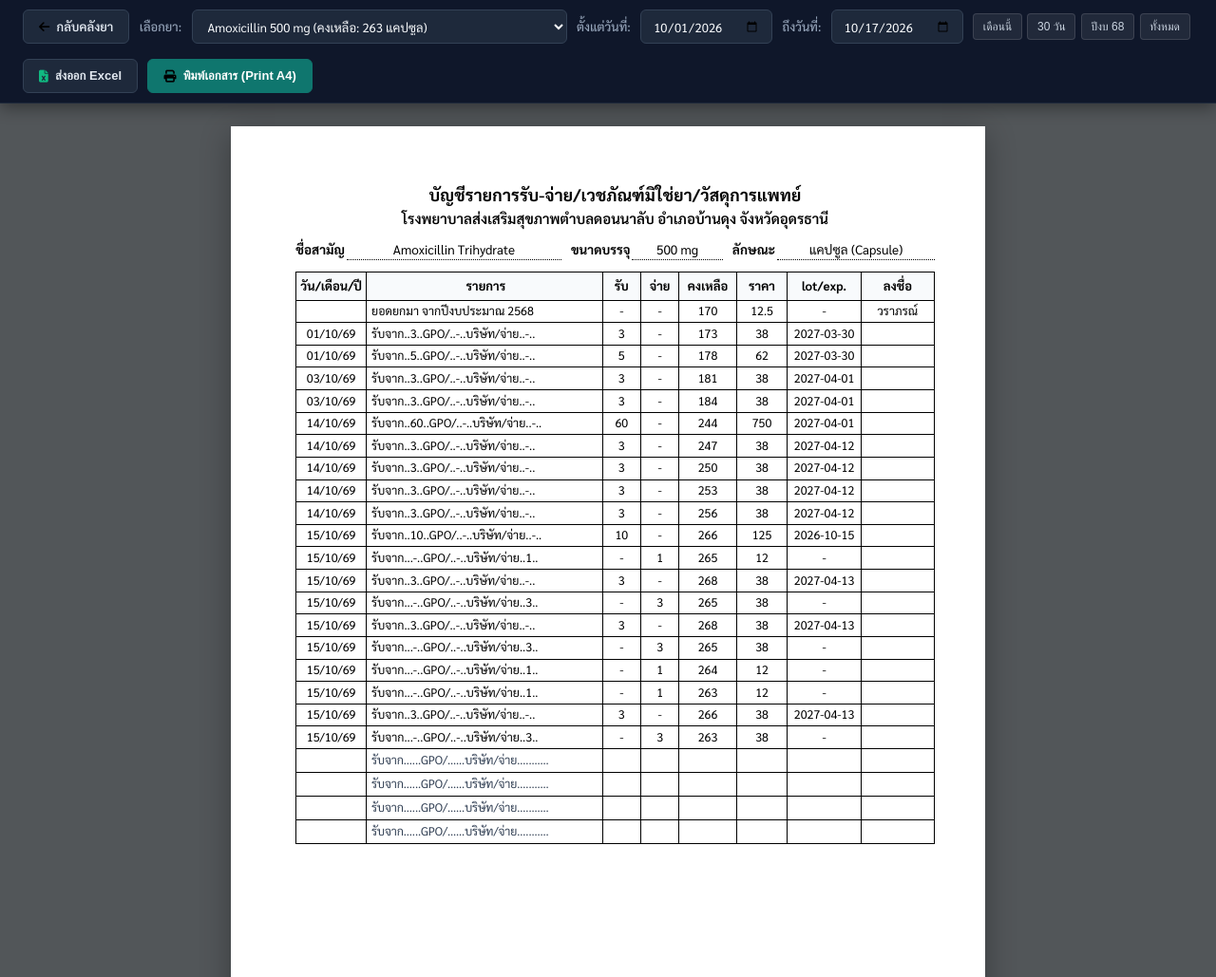
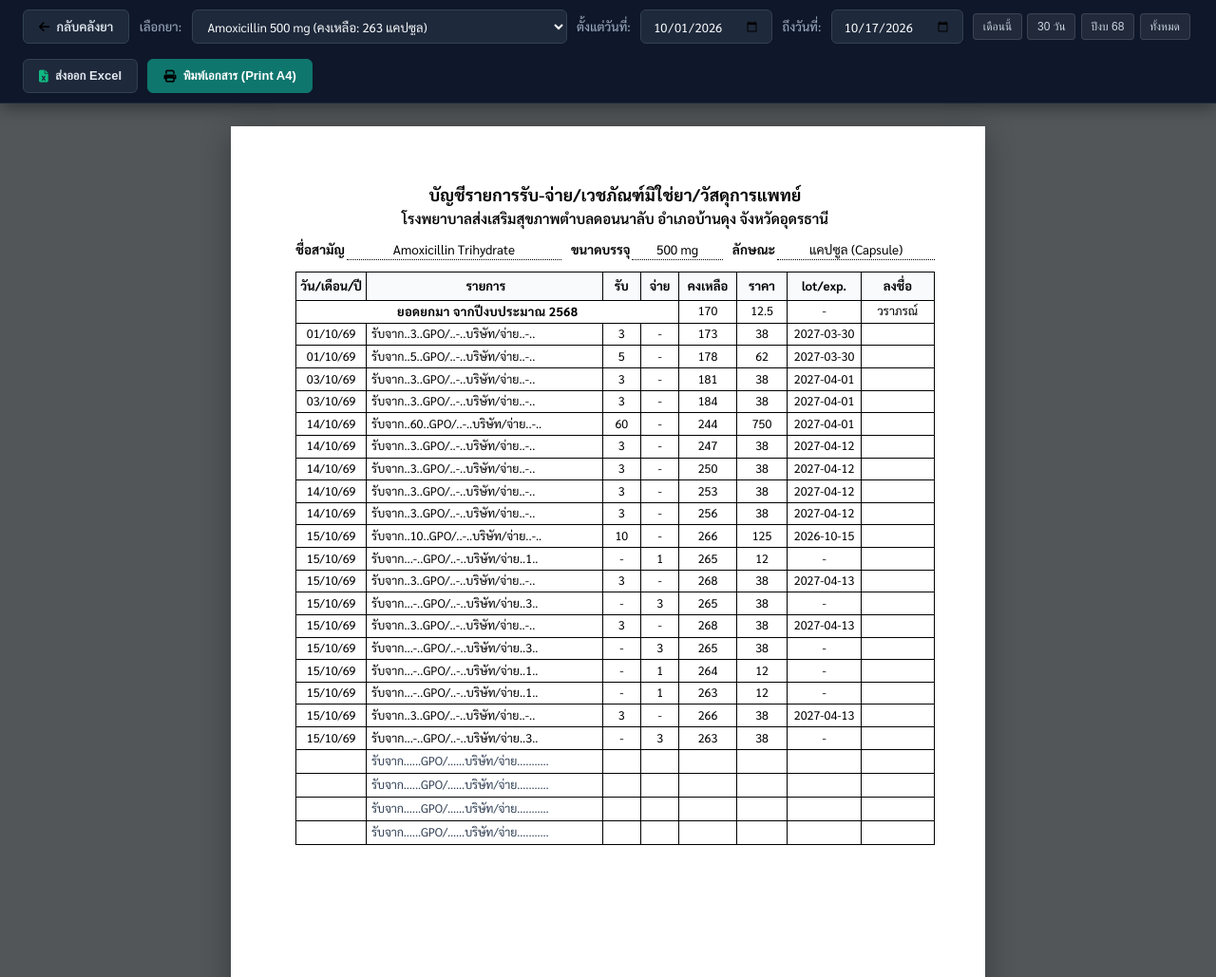
Before and after one commit to MRAtommic/pharmacy_system, a Flask app: page /stock-card in a window 1280 px wide. Shown: the top 1029 px of the page at 95% size. Run offline with Flask 3, Linux system fonts and the light colour scheme; a user stored in the database is signed in; data comes from the database, SQL or seed files in the repository.

Commit message:
fix: merge columns 1-4 for opening balance row to remove divider lines like original ledger binder

```diff
--- a/app.py
+++ b/app.py
@@ -274,17 +274,17 @@ def export_stock_card_excel():
         cell.fill = fill_header
 
     r_idx = 6
-    ws.cell(row=r_idx, column=1, value="").alignment = align_center
-    ws.cell(row=r_idx, column=2, value="ยอดยกมา จากปีงบประมาณ 2568").alignment = align_left
-    ws.cell(row=r_idx, column=3, value="-").alignment = align_center
-    ws.cell(row=r_idx, column=4, value="-").alignment = align_center
+    ws.merge_cells(start_row=r_idx, start_column=1, end_row=r_idx, end_column=4)
+    ws.cell(row=r_idx, column=1, value="ยอดยกมา จากปีงบประมาณ 2568").alignment = align_center
+    ws.cell(row=r_idx, column=1).font = font_bold
     ws.cell(row=r_idx, column=5, value=data["opening_balance"]).alignment = align_center
     ws.cell(row=r_idx, column=6, value=round(drug.get("cost") or drug.get("price") or 0)).alignment = align_right
     ws.cell(row=r_idx, column=7, value="-").alignment = align_center
     ws.cell(row=r_idx, column=8, value=opening_sign).alignment = align_center
     for c in range(1, 9):
         ws.cell(row=r_idx, column=c).border = border_thin
-        ws.cell(row=r_idx, column=c).font = font_regular
+        if c > 4:
+            ws.cell(row=r_idx, column=c).font = font_regular
 
     for tx in transactions:
         r_idx += 1
--- a/templates/stock_card.html
+++ b/templates/stock_card.html
@@ -334,6 +334,13 @@
             font-weight: 400;
         }
 
+        .row-opening-balance .col-opening-merged {
+            text-align: center;
+            font-weight: 700;
+            font-size: 13px;
+            letter-spacing: 0.3px;
+        }
+
         .row-empty {
             height: 25px;
         }
@@ -484,12 +491,9 @@
             <tbody id="ledgerTableBody">
                 <!-- Row 1: Opening Balance (ยอดยกมา) -->
                 <tr class="row-opening-balance">
-                    <td class="col-date" id="cellOpeningDate">&nbsp;</td>
-                    <td class="col-particulars">
+                    <td colspan="4" class="col-opening-merged">
                         ยอดยกมา จากปีงบประมาณ <span id="textFiscalYear" contenteditable="true">2568</span>
                     </td>
-                    <td class="col-qty-in">-</td>
-                    <td class="col-qty-out">-</td>
                     <td class="col-balance" id="cellOpeningBalance">{{ opening_balance }}</td>
                     <td class="col-price" id="cellOpeningPrice">{{ selected_drug.cost or selected_drug.price or '480' }}</td>
                     <td class="col-lot-exp">-</td>
@@ -678,12 +682,9 @@
             // 3. Build Opening Balance Row
             let html = `
                 <tr class="row-opening-balance">
-                    <td class="col-date">&nbsp;</td>
-                    <td class="col-particulars">
+                    <td colspan="4" class="col-opening-merged">
                         ยอดยกมา จากปีงบประมาณ <span id="textFiscalYear" contenteditable="true">${currentFiscalYear}</span>
                     </td>
-                    <td class="col-qty-in">-</td>
-                    <td class="col-qty-out">-</td>
                     <td class="col-balance">${openingBalFormatted}</td>
                     <td class="col-price">${openingPriceFormatted}</td>
                     <td class="col-lot-exp">-</td>
```
